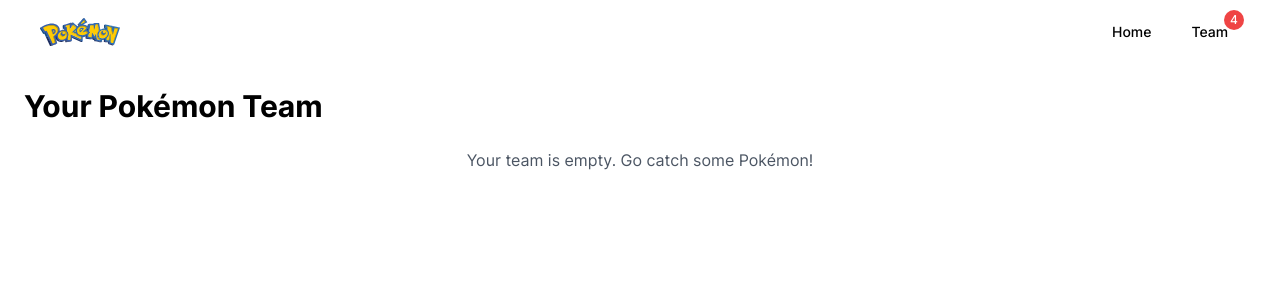
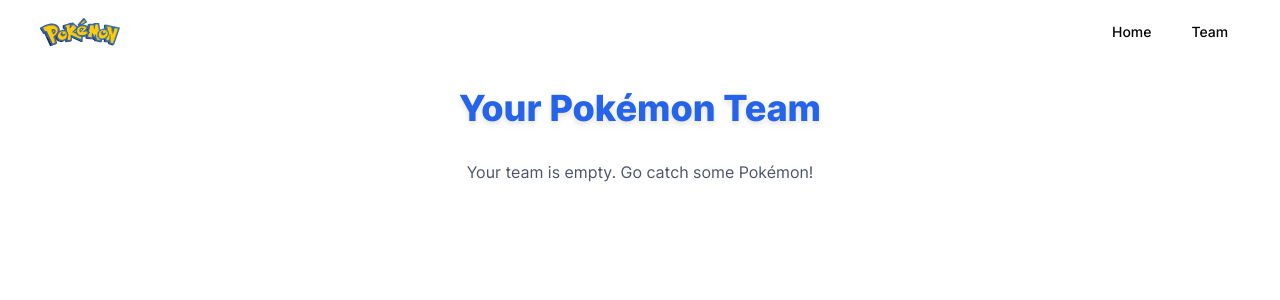
Before and after one commit to megicorapi/pokemon, a Next.js app: page /team in a window 1280 px wide. Shown: the top 300 px of the page. Built offline with nearby package versions, Linux system fonts and the light colour scheme.

Commit message:
fix count on navbar + design fix

```diff
--- a/src/app/team/page.tsx
+++ b/src/app/team/page.tsx
@@ -8,14 +8,16 @@
 
   return (
     <div className='min-h-screen p-6'>
-      <h1 className='mb-6 text-3xl font-bold'>Your Pokémon Team</h1>
+      <h1 className='mb-8 text-center text-4xl font-extrabold text-blue-600 drop-shadow-md'>
+        Your Pokémon Team
+      </h1>
 
       {team.length === 0 ? (
         <p className='text-center text-gray-600'>
           Your team is empty. Go catch some Pokémon!
         </p>
       ) : (
-        <div className='grid grid-cols-1 gap-6 sm:grid-cols-2 md:grid-cols-3 lg:grid-cols-4'>
+        <div className='grid grid-cols-1 justify-center justify-items-center gap-6 p-6 sm:grid-cols-2 md:grid-cols-3 lg:grid-cols-4'>
           {team.map((pokemon) => (
             <Card key={pokemon.id} pokemon={pokemon} />
           ))}
--- a/src/components/Navbar.tsx
+++ b/src/components/Navbar.tsx
@@ -2,10 +2,12 @@
 
 import Link from 'next/link';
 import { useState } from 'react';
+import { useTeam } from '@/app/context/TeamContext';
 
 const Navbar = () => {
   const [isMenuOpen, setIsMenuOpen] = useState(false);
-  const teamCount = 4; //temporary
+  const { team } = useTeam();
+  const teamCount = team.length;
 
   const toggleMenu = () => {
     setIsMenuOpen(!isMenuOpen);
@@ -92,12 +94,14 @@
         <div className='space-y-1 border-t border-blue-300 bg-blue-300 px-2 pb-3 pt-2'>
           <Link
             href='/'
+            onClick={() => setIsMenuOpen(false)}
             className='block rounded-md px-3 py-2 text-base font-medium text-white transition-colors hover:bg-blue-500'
           >
             Home
           </Link>
           <Link
             href='/team'
+            onClick={() => setIsMenuOpen(false)}
             className='relative block rounded-md px-3 py-2 text-base font-medium text-white transition-colors hover:bg-blue-500'
           >
             <div className='flex items-center justify-between'>
```
